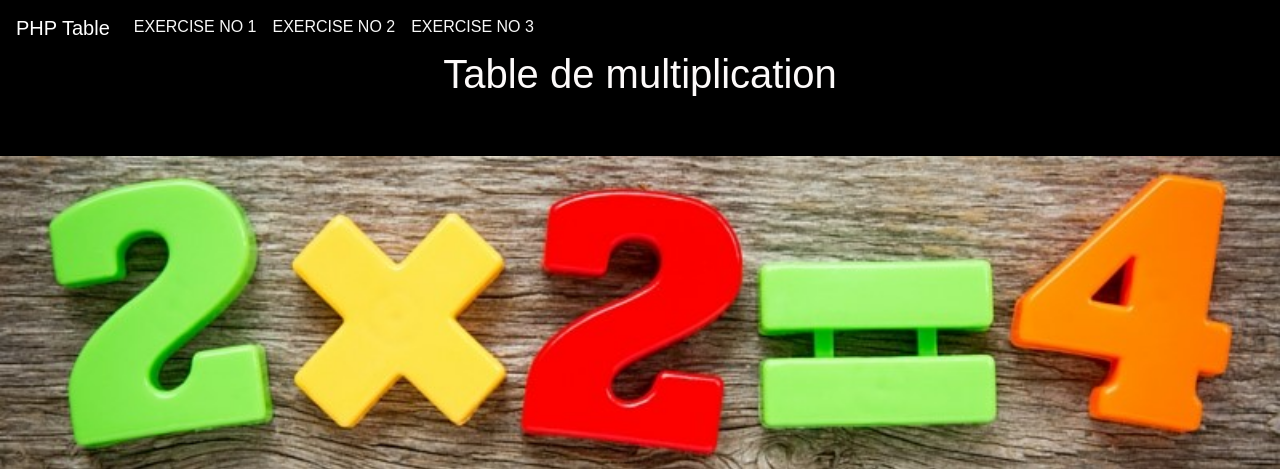
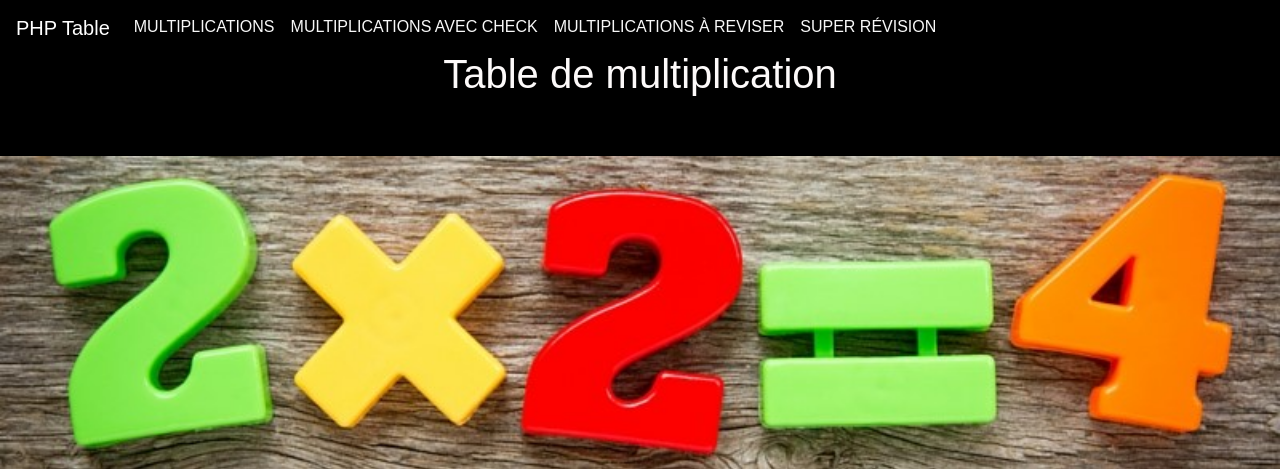
Before and after one commit to emilieq/initiation-au-php, a PHP site: page / in a window 1280 px wide. Shown: the top 469 px of the page. Run offline with PHP 8.4, Linux system fonts and the light colour scheme; data that the repository does not hold is empty.

Commit message:
modif in index

```diff
--- a/index.php
+++ b/index.php
@@ -27,13 +27,16 @@
             <div class="collapse navbar-collapse" id="navbarsExampleDefault">
               <ul class="navbar-nav mr-auto">
                 <li class="nav-item active">
-                  <a class="nav-link" href="#">exercise no 1 <span class="sr-only">(current)</span></a>
+                  <a class="nav-link" href="multiplications.php">multiplications <span class="sr-only">(current)</span></a>
                 </li>
                 <li class="nav-item">
-                  <a class="nav-link" href="#">exercise no 2</a>
+                  <a class="nav-link" href="multiplications_check.php">multiplications avec check</a>
                 </li>
                 <li class="nav-item">
-                  <a class="nav-link" href="#">exercise no 3</a>
+                  <a class="nav-link" href="multiplications_rev.php">multiplications à reviser</a>
+                </li>
+                <li class="nav-item">
+                  <a class="nav-link" href="multiplications_super_rev.php">super révision</a>
                 </li>
 
               </ul>
```
